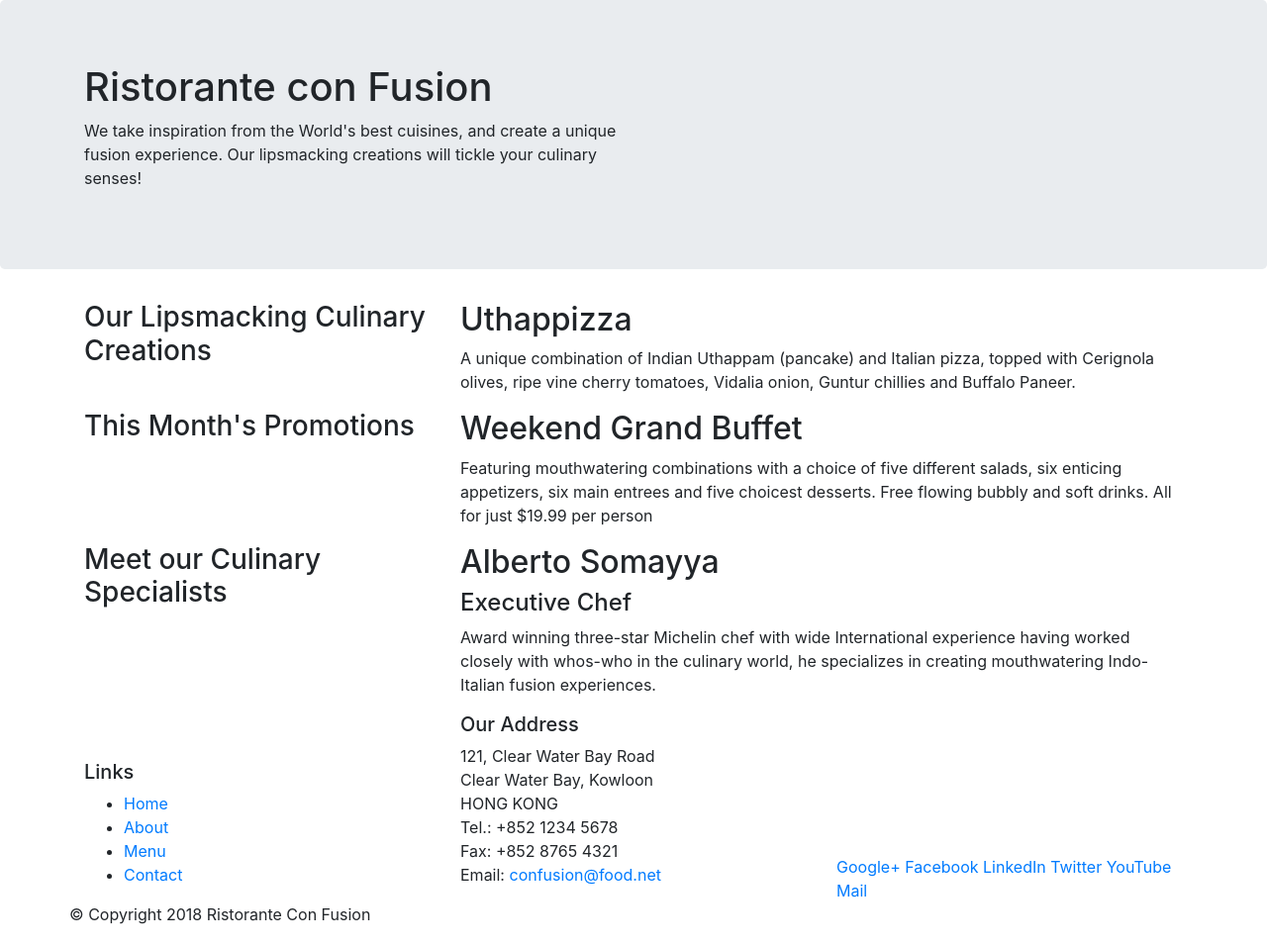
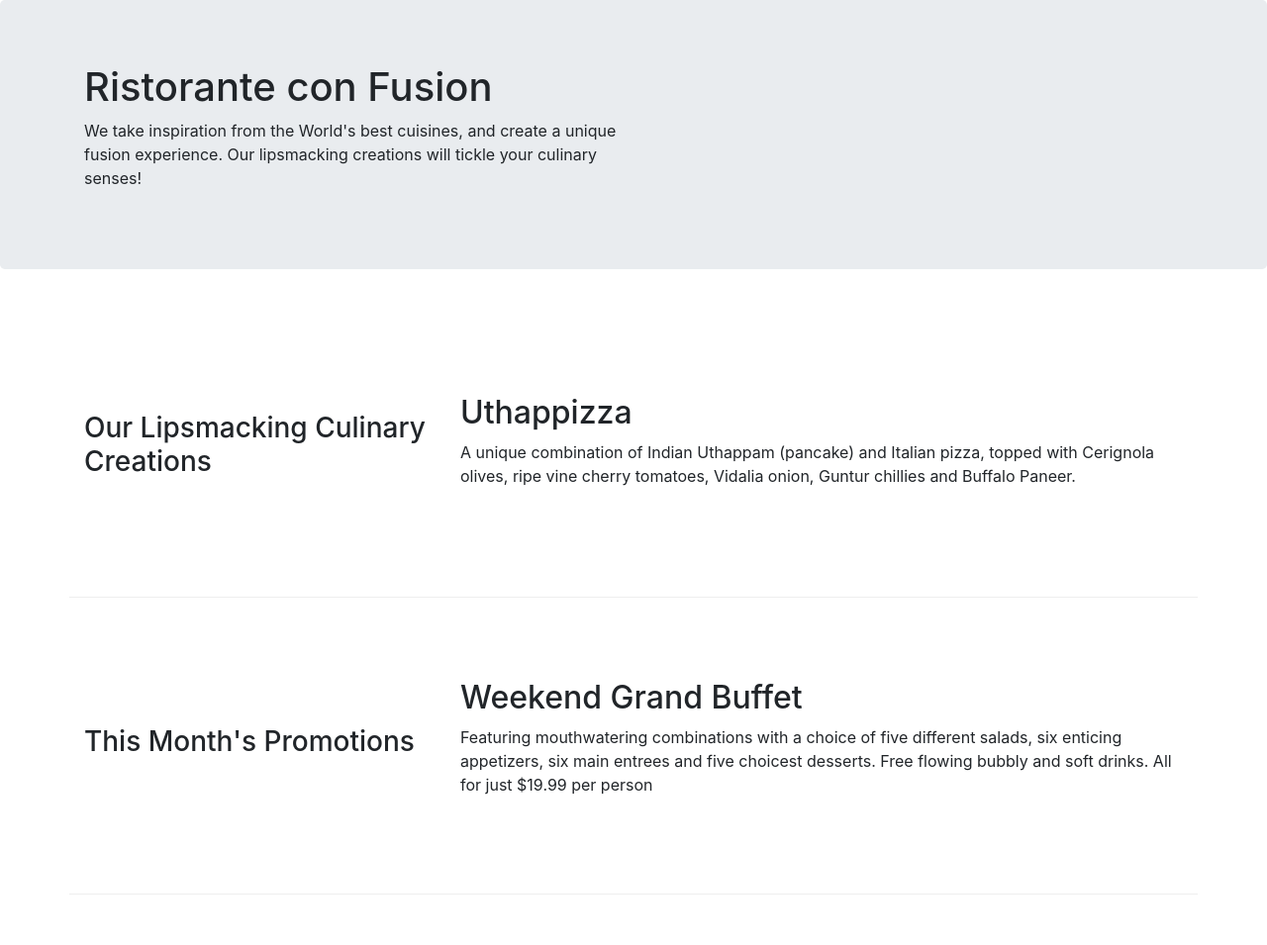
Before and after one commit to magpet0224/Bootstrap-test, a website: page index.html in a window 1280 px wide. Shown: the top 955 px of the page at 99% size. Drawn offline with nearby package versions, Linux system fonts and the light colour scheme.

Commit message:
Bootstrap grid part 2

```diff
--- /dev/null
+++ b/css/styles.css
@@ -0,0 +1,14 @@
+.footer{
+  background-color: #EAECEF;
+  padding: 40px 0 0 0;
+}
+
+.row-content{
+  border-bottom: 1px ridge;
+  min-height: 300px;
+  align-items: center;
+}
+
+.row-footer{
+
+}
--- a/index.html
+++ b/index.html
@@ -9,6 +9,7 @@
 
     <!-- Bootstrap CSS -->
     <link rel="stylesheet" href="node_modules/bootstrap/dist/css/bootstrap.min.css">
+    <link rel="stylesheet" href="css/styles.css">
     <title>Ristorante Con Fusion</title>
 </head>
 
@@ -28,7 +29,7 @@
     </header>
 
     <div class="container">
-        <div class="row">
+        <div class="row row-content">
             <div class="col-12 col-sm-4">
                 <h3>Our Lipsmacking Culinary Creations</h3>
             </div>
@@ -39,7 +40,7 @@
         </div>
 
 
-        <div class="row">
+        <div class="row row-content">
             <div class="col-12 col-sm-4">
                 <h3>This Month's Promotions</h3>
             </div>
@@ -49,24 +50,23 @@
             </div>
         </div>
 
-        <div class="row">
+        <div class="row row-content">
             <div class="col-12 col-sm-4">
                 <h3>Meet our Culinary Specialists</h3>
             </div>
             <div class="col-12 col-sm">
                 <h2>Alberto Somayya</h2>
-                <h4>Executive Chef</h4>
                 <p>Award winning three-star Michelin chef with wide International experience having worked closely with whos-who in the culinary world, he specializes in creating mouthwatering Indo-Italian fusion experiences. </p>
             </div>
         </div>
     </div>
 
-    <footer>
+    <footer class="footer">
         <div class="container">
-            <div class="row align-items-end">
+            <div class="row">
                 <div class="col-12 col-sm-4">
                     <h5>Links</h5>
-                    <ul>
+                    <ul class="list-unstyled">
                         <li><a href="#">Home</a></li>
                         <li><a href="#">About</a></li>
                         <li><a href="#">Menu</a></li>
@@ -77,14 +77,11 @@
                     <h5>Our Address</h5>
                     <address>
 		              121, Clear Water Bay Road<br>
-		              Clear Water Bay, Kowloon<br>
 		              HONG KONG<br>
 		              Tel.: +852 1234 5678<br>
-		              Fax: +852 8765 4321<br>
-		              Email: <a href="mailto:confusion@food.net">confusion@food.net</a>
-		           </address>
+		           </address>x
                 </div>
-                <div class="col-12 col-sm-4">
+                <div class="col-12 col-sm-4 align-self-center">
                     <div>
                         <a href="http://google.com/+">Google+</a>
                         <a href="http://www.facebook.com/profile.php?id=">Facebook</a>
```
